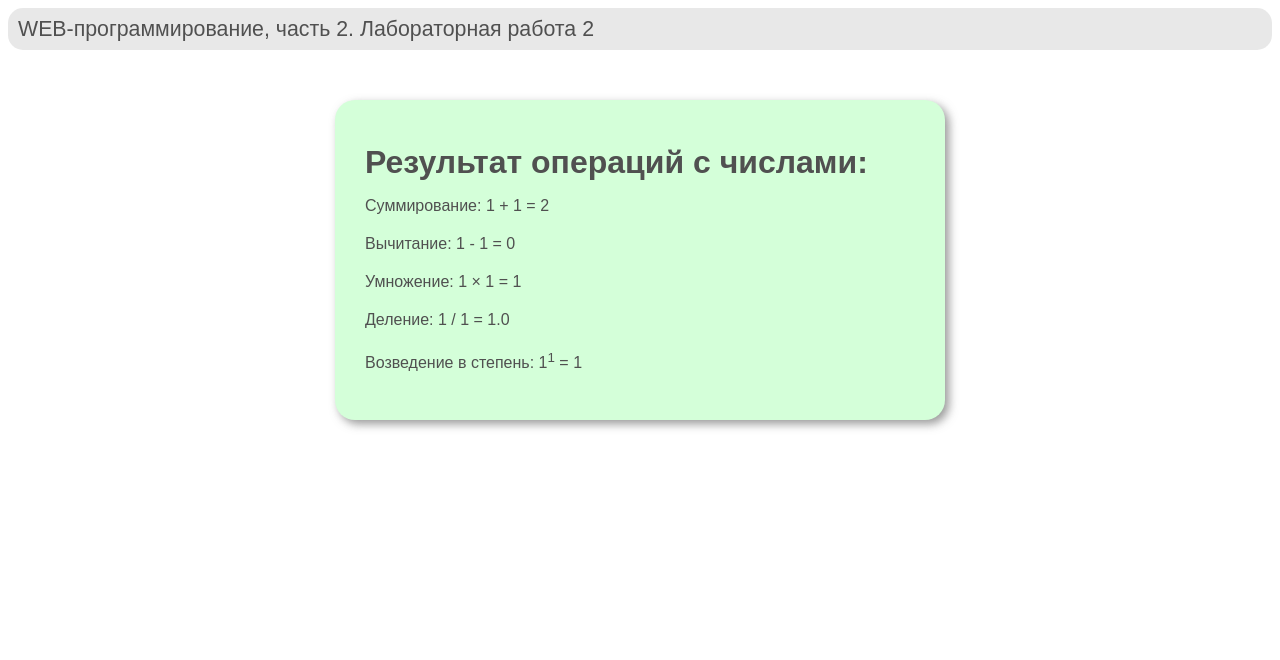
After one commit to Anjelaaaaa/web-programming-labs, a Flask app: page /lab2/calc/1/1 in a window 1280 px wide. The commit adds this page. Shown: the top 660 px of the page. Run offline with Flask 3, Linux system fonts and the light colour scheme.

Commit message:
Выражения

```diff
--- a/app.py
+++ b/app.py
@@ -690,3 +690,15 @@ def lab2():
 def filters():
     phrase = "О <b>сколько</b> <u>нам</u> <i>открытий</i> чудных..."
     return render_template('filter.html', phrase=phrase)
+
+@app.route("/lab2/calc/<int:a>/<int:b>")
+def calc(a,b):
+    return render_template('calc.html', a=a, b=b)
+
+@app.route("/lab2/calc/")
+def calc1():
+    return redirect("/lab2/calc/1/1")
+
+@app.route("/lab2/calc/<int:a>")
+def calc2(a):
+    return redirect(f"/lab2/calc/{a}/1")
--- a/static/main.css
+++ b/static/main.css
@@ -232,3 +232,19 @@ div.phrase {
 .newflower {
     color: rgb(148, 155, 245);
 }
+.calc {
+    background-color: rgb(253, 252, 200);
+    width: 300px;
+    margin: 30px auto;
+    padding: 30px;
+    border-radius: 20px;
+    box-shadow: 4px 4px 10px rgba(75, 75, 75, 0.568);
+}
+.calc1 {
+    background-color: rgb(212, 255, 217);
+    width: 550px;
+    margin: 30px auto;
+    padding: 30px;
+    border-radius: 20px;
+    box-shadow: 4px 4px 10px rgba(75, 75, 75, 0.568);
+}
--- /dev/null
+++ b/templates/calc.html
@@ -0,0 +1,16 @@
+{% extends "base.html" %}
+
+{# номер лабораторной работы: #}
+{% block lab %}  Лабораторная работа 2 {% endblock %}
+
+{# основной контент: #}
+{% block main %}
+    <div class="calc1">
+        <h1>Результат операций с числами:</h1>
+        <p>Суммирование: {{ a }} + {{ b }} = {{a + b}}</p>
+        <p>Вычитание: {{ a }} - {{ b }} = {{a - b}}</p>
+        <p>Умножение: {{ a }} × {{ b }} = {{a * b}}</p>
+        <p>Деление: {{ a }} / {{ b }} = {{a / b if b != 0 else "На ноль делить нельзя"}}</p>
+        <p>Возведение в степень: {{ a }}<sup>{{ b }}</sup> = {{a ** b}}</p>
+    </div>
+{% endblock %}
```
Also changed, not shown: templates/example.html (+1 -11 lines).
